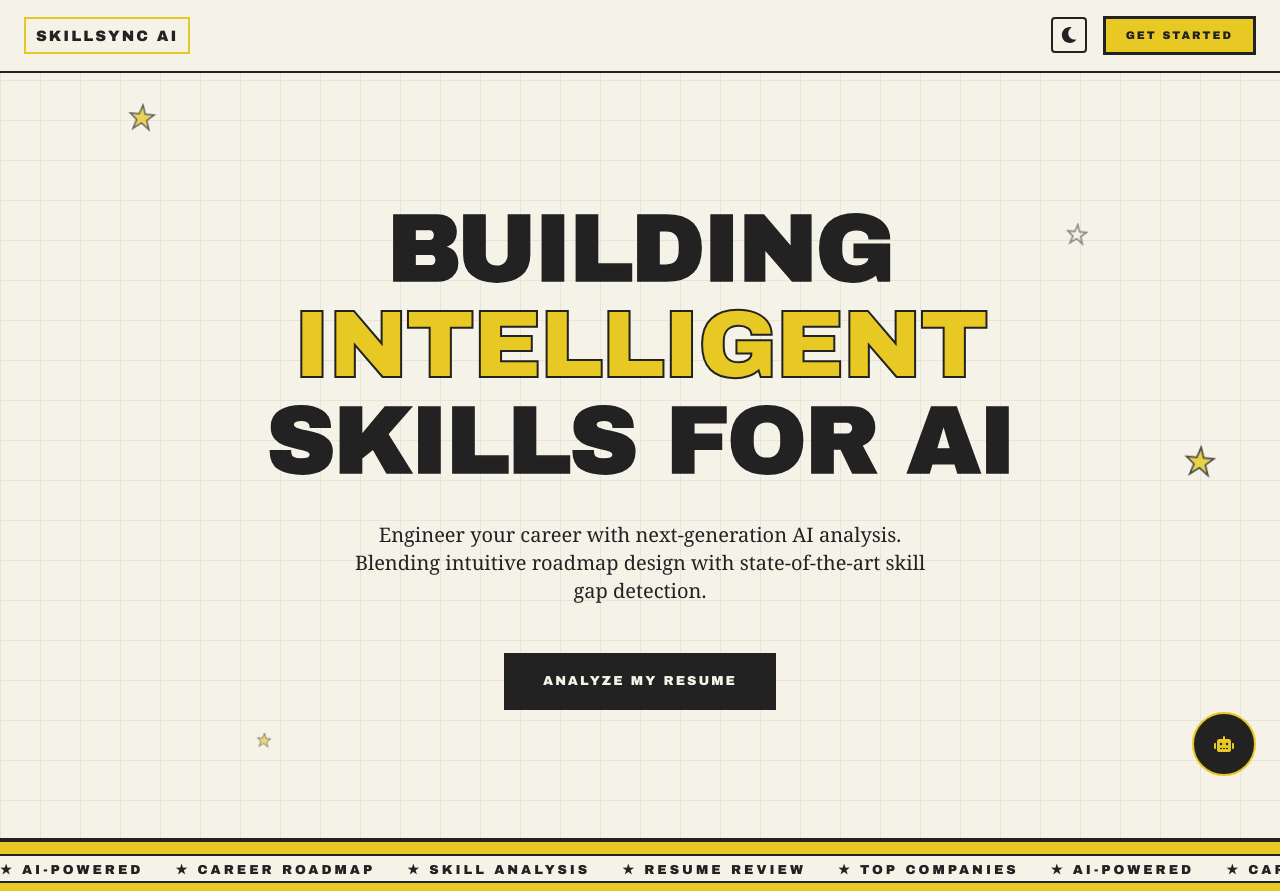
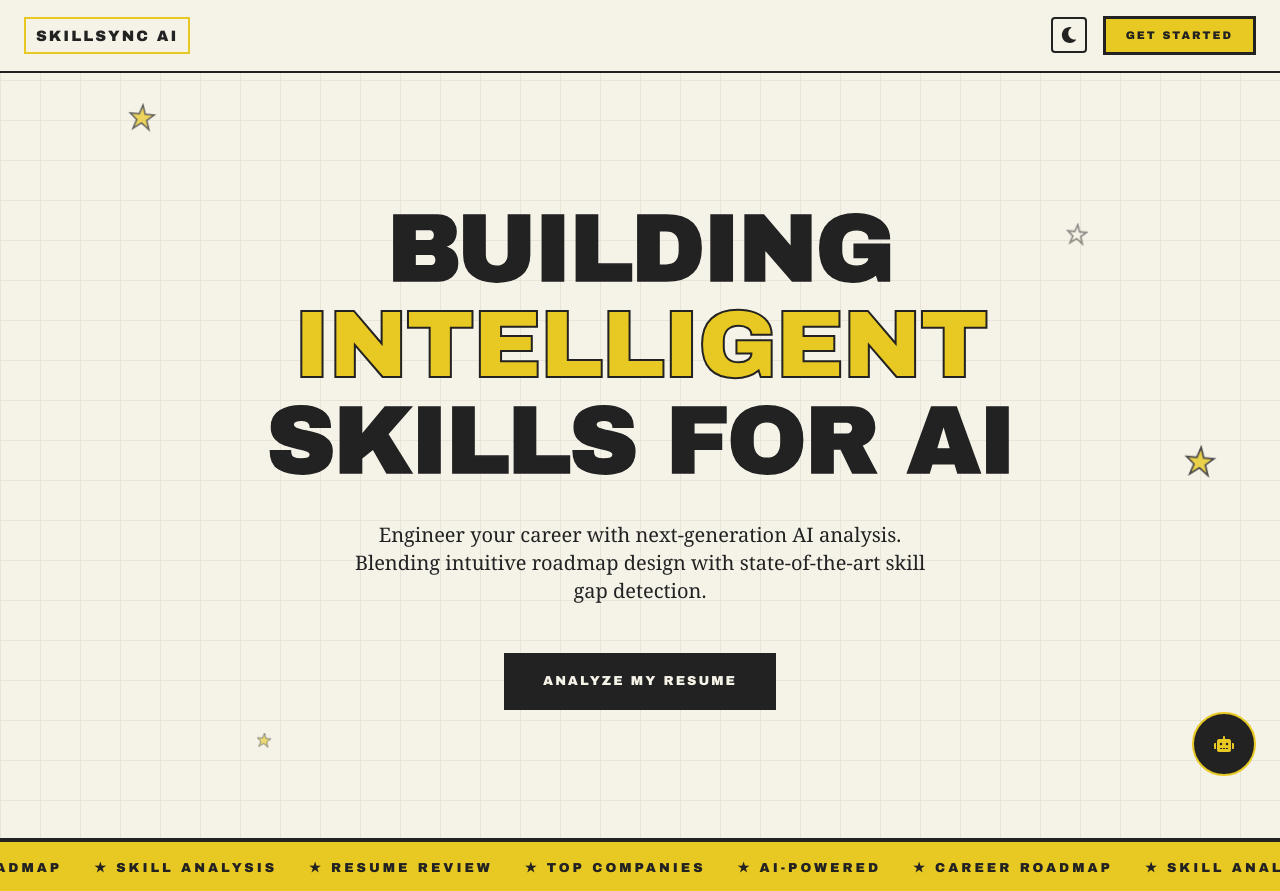
Before and after one commit to NAVEENKumar207/Skillsync-ai, a React (Create React App) app in the folder client/: page / in a window 1280 px wide. Shown: the top 891 px of the page. Built offline with nearby package versions, Linux system fonts and the light colour scheme; a web font is replaced by a local one.

Commit message:
feat: make marquee rolling with CSS animation

```diff
--- a/client/src/pages/Landing.js
+++ b/client/src/pages/Landing.js
@@ -102,7 +102,12 @@ function Landing() {
 
       {/* Marquee Ticker */}
       <div className="marquee-container">
-        <div className="marquee-inner border-y-2 border-retro-dark bg-[var(--retro-bg)]">
+        <div className="marquee-inner">
+          <span className="marquee-text">★ AI-POWERED</span>
+          <span className="marquee-text">★ CAREER ROADMAP</span>
+          <span className="marquee-text">★ SKILL ANALYSIS</span>
+          <span className="marquee-text">★ RESUME REVIEW</span>
+          <span className="marquee-text">★ TOP COMPANIES</span>
           <span className="marquee-text">★ AI-POWERED</span>
           <span className="marquee-text">★ CAREER ROADMAP</span>
           <span className="marquee-text">★ SKILL ANALYSIS</span>
--- a/client/src/styles/theme.css
+++ b/client/src/styles/theme.css
@@ -47,6 +47,18 @@
   padding: 12px 0;
   overflow: hidden;
   white-space: nowrap;
+  position: relative;
+}
+
+.marquee-inner {
+  display: inline-block;
+  white-space: nowrap;
+  animation: marquee 30s linear infinite;
+}
+
+@keyframes marquee {
+  0% { transform: translateX(0); }
+  100% { transform: translateX(-50%); }
 }
 
 .marquee-text {
```
